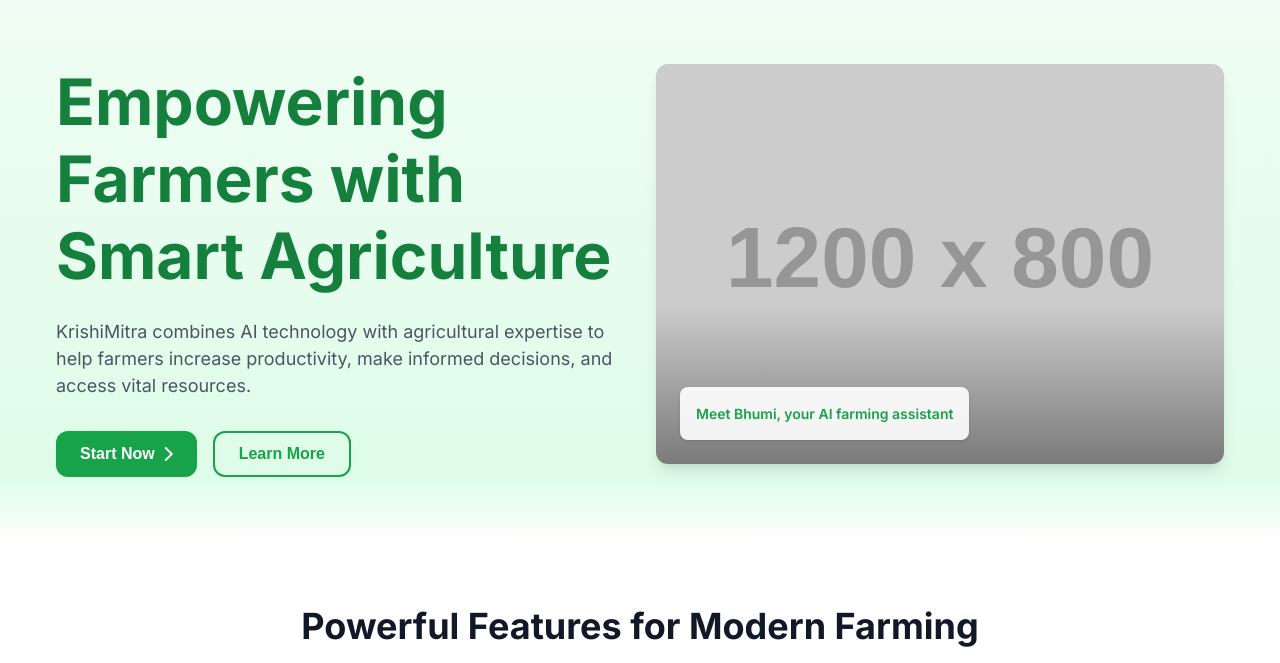
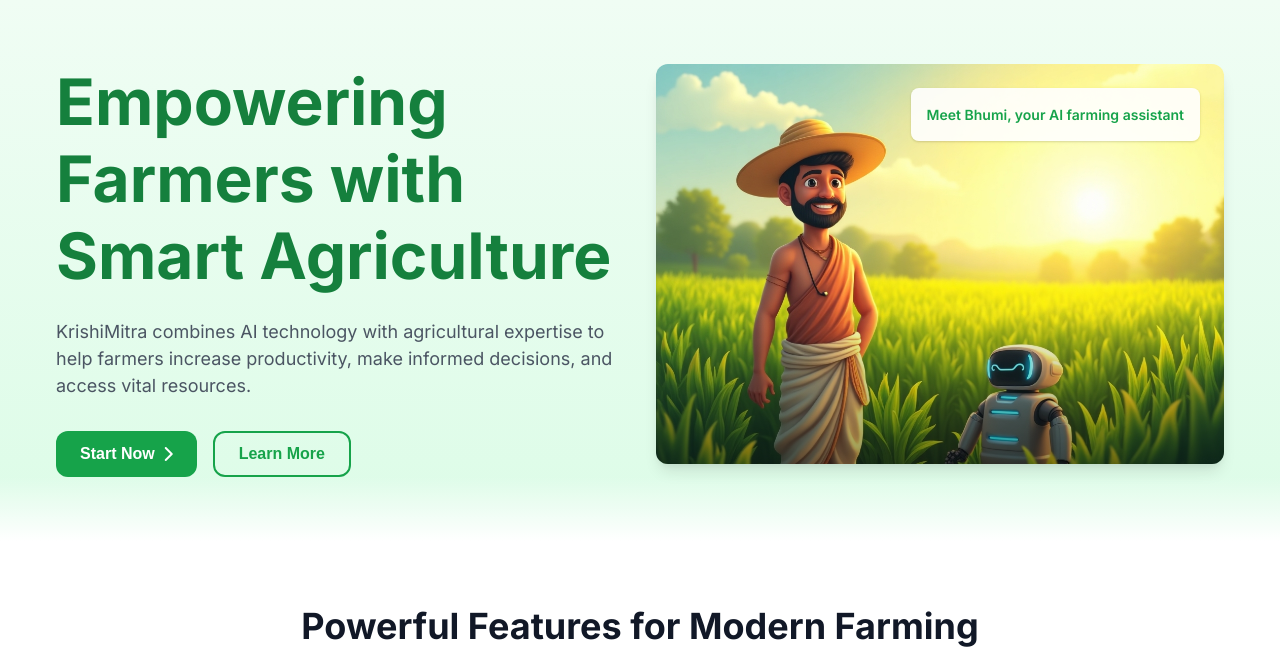
Before and after one commit to BikramMondal5/KrishiMitra, a Flask app: page / in a window 1280 px wide. Shown: the top 663 px of the page. Run offline with Flask 3, Linux system fonts and the light colour scheme; grey boxes labelled with a size stand in for pictures from a placeholder-image service; some libraries are stand-ins or nearby versions.

Commit message:
Update fies

```diff
--- a/static/styles.css
+++ b/static/styles.css
@@ -209,8 +209,8 @@ img {
 
 .hero-image-caption {
     position: absolute;
-    bottom: 1.5rem;
-    left: 1.5rem;
+    top: 1.5rem;
+    right: 1.5rem;
     background-color: rgba(255, 255, 255, 0.9);
     padding: 1rem;
     border-radius: var(--border-radius-sm);
--- a/templates/index.html
+++ b/templates/index.html
@@ -4,7 +4,7 @@
     <meta charset="UTF-8">
     <meta name="viewport" content="width=device-width, initial-scale=1.0">
     <title>KrishiMitra - Empowering Farmers with Smart Agriculture</title>
-    <link rel="stylesheet" href="styles.css">
+    <link rel="stylesheet" href="{{ url_for('static', filename='styles.css') }}">
     <!-- Font Awesome for icons -->
     <link rel="stylesheet" href="https://cdnjs.cloudflare.com/ajax/libs/font-awesome/6.4.0/css/all.min.css">
     <link href="https://fonts.googleapis.com/css2?family=Inter:wght@400;500;600;700&display=swap" rel="stylesheet">
@@ -25,7 +25,7 @@
                         </div>
                     </div>
                     <div class="hero-image">
-                        <img src="https://placehold.co/1200x800" alt="Farmer with AI assistant in a lush green field">
+                        <img src="{{ url_for('static', filename='images/Farmer.jpeg') }}" alt="Farmer with AI assistant in a lush green field">
                         <div class="hero-image-overlay"></div>
                         <div class="hero-image-caption">
                             <p>Meet Bhumi, your AI farming assistant</p>
@@ -248,6 +248,6 @@
         </footer>
     </div>
 
-    <script src="script.js"></script>
+    <script src="{{ url_for('static', filename='script.js') }}"></script>
 </body>
 </html>
```
Also changed, not shown: static/images/Farmer.jpeg (added).
